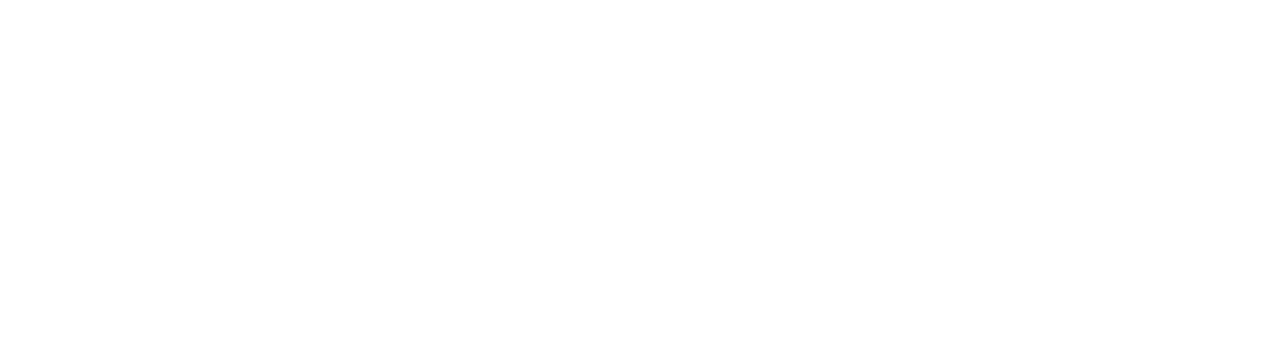
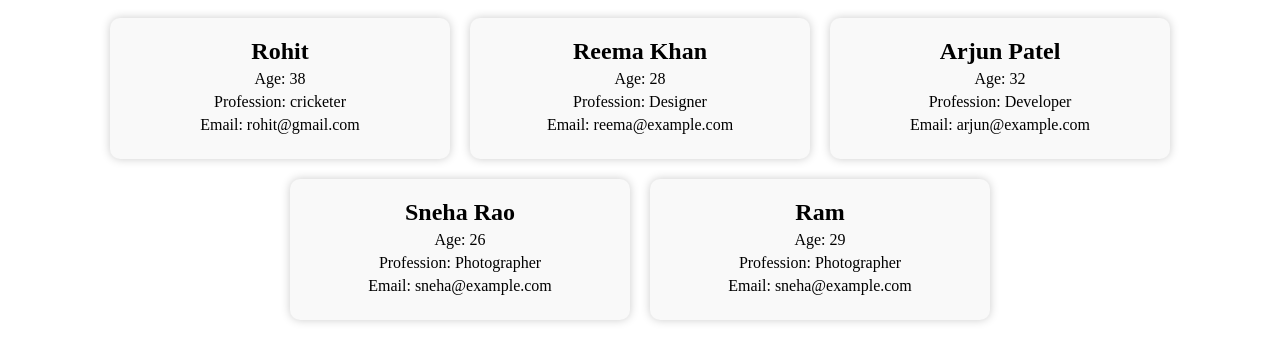
Before and after one commit to SUCHITRA7679/first23, a plain HTML site: page object.html in a window 1280 px wide. Drawn offline with Linux system fonts and the light colour scheme.

Commit message:
firstfile

```diff
--- a/object.html
+++ b/object.html
@@ -4,10 +4,86 @@
     <meta charset="UTF-8">
     <meta name="viewport" content="width=device-width, initial-scale=1.0">
     <title>Document</title>
+    <style>
+        .card{
+
+            width:300px;
+            padding:20px;
+            background: #f9f9f9;
+            border-radius:10px;
+            text-align: center;
+            margin:20px auto;
+            box-shadow: 0 0 10px #ccc;
+        }
+        .card h2{
+            margin:0;
+        }
+        .card p{
+            margin:5px;
+        }
+        #profileCard{
+            display:flex;
+            flex-wrap:wrap;
+            justify-content: center;
+        }
+        #profileCard .card{
+            margin:10px;
+        }
+    </style>
 </head>
 <body>
-    <div>
+    <div  id="profileCard"></div>
+    <Script>
+        const users=[{
+            name:"Rohit",
+            age:38,
+            profession:"cricketer",
+            email:"rohit@gmail.com"
+        },
+        {
+        name: "Reema Khan",
+        age: 28,
+        profession: "Designer",
+        email: "reema@example.com"
+      },
+      {
+        name: "Arjun Patel",
+        age: 32,
+        profession: "Developer",
+        email: "arjun@example.com"
+      },
+      {
+        name: "Sneha Rao",
+        age: 26,
+        profession: "Photographer",
+        email: "sneha@example.com"
+      },
+      {
+        name: "Ram",
+        age: 29,
+        profession: "Photographer",
+        email: "sneha@example.com"
+      }
+    ]
+        function renderProfile(userObj){
+          const card=document.createElement("div");
+          card.className="card";
+          card.innerHTML=`
+          <h2>${userObj.name}</h2>
+          <p>Age: ${userObj.age}</p>
+          <p>Profession: ${userObj.profession}</p>
+          <p>Email: ${userObj.email}</p>`;
+          return card;
+        }
+        function renderProfiles(usersArray){
+            const container=document.getElementById("profileCard");
+            usersArray.forEach(user=>{
+                const cardE1=renderProfile(user);
+                container.appendChild(cardE1);
+            })
+        }
+        renderProfiles(users);
 
-    </div>
+    </Script>
 </body>
 </html>
```
